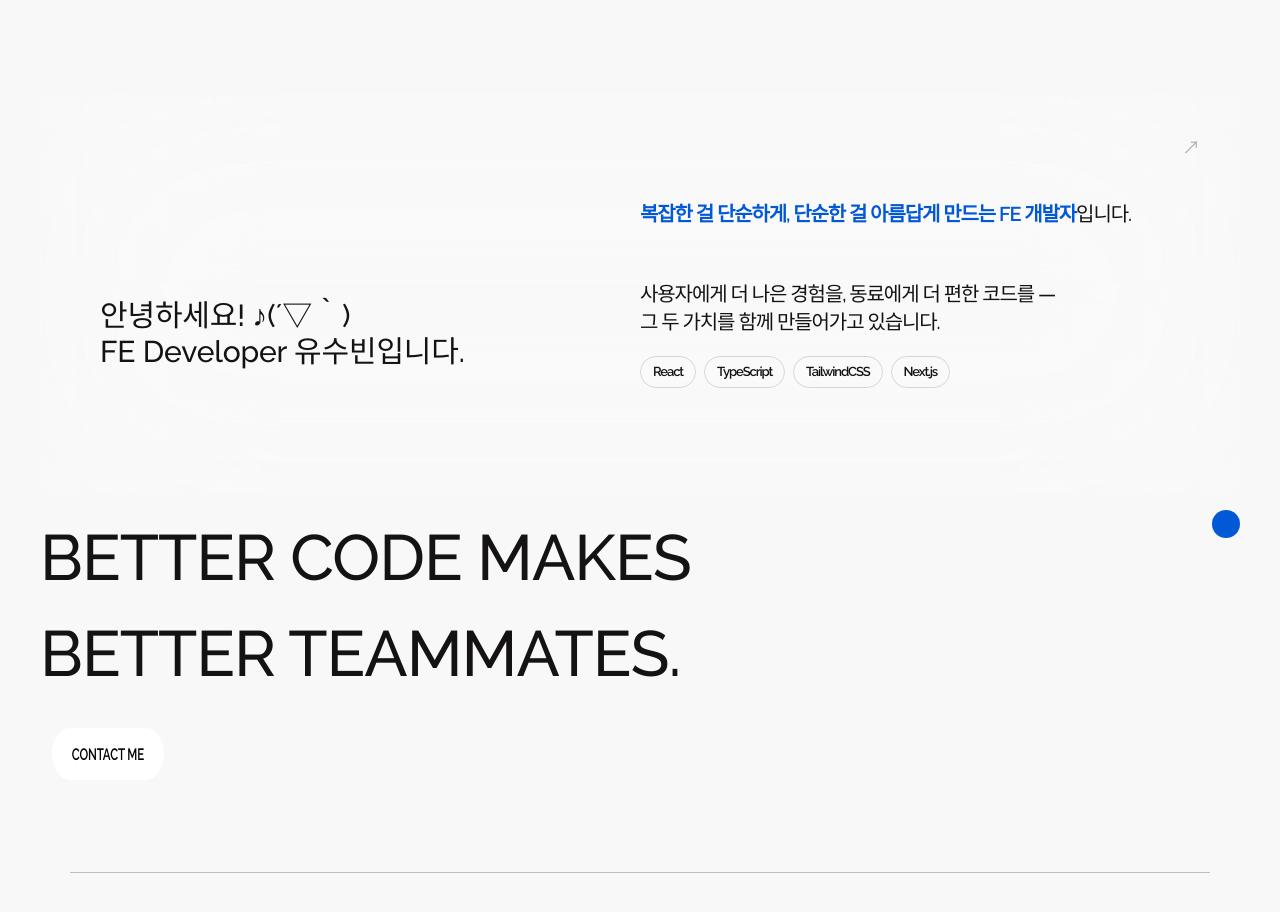
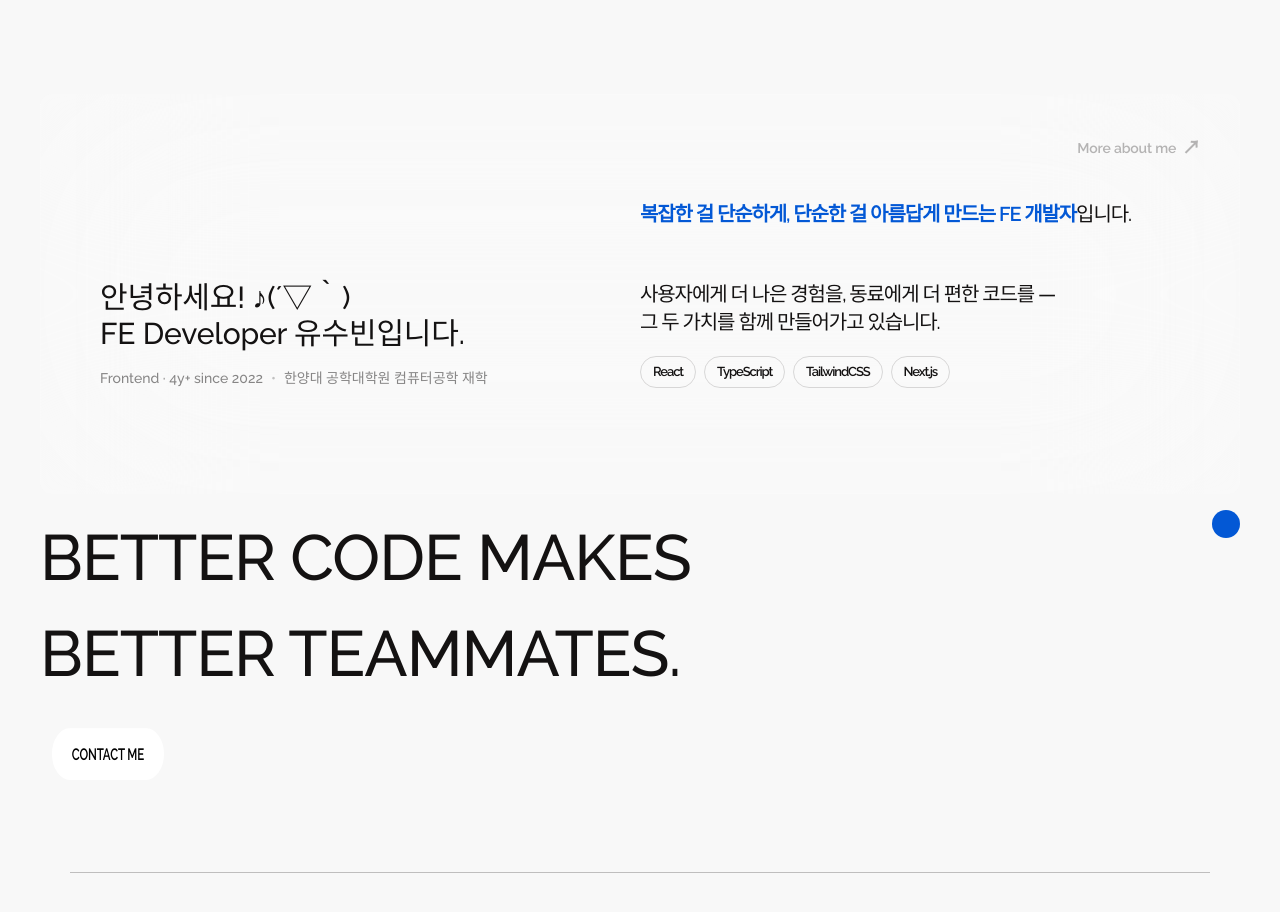
Before and after one commit to Da1re/atelier-dalre, a Next.js app in the folder apps/web/: page / in a window 1280 px wide. Shown: the part 842-1754 px from the top of the page. Built offline with nearby package versions, Linux system fonts and the light colour scheme; a web font is replaced by a local one.

Commit message:
style: About 섹션 이력 정보 추가 + 링크 라벨 보강

```diff
--- a/apps/web/src/components/sections/section-about.tsx
+++ b/apps/web/src/components/sections/section-about.tsx
@@ -39,13 +39,21 @@ export const SectionAbout = () => {
       <div className="relative rounded-xl overflow-hidden px-5 md:px-15 py-12 md:py-25 bg-white/20 backdrop-blur-[100px] grid grid-cols-1 md:grid-cols-2 lg:min-h-100 items-center gap-y-8 md:gap-y-10">
         <Link
           href="/about"
-          className="absolute top-10 right-10 text-lg text-foreground/30 hover:text-foreground/70 hover:translate-x-0.5 hover:-translate-y-0.5 transition-all"
+          className="absolute top-10 right-10 flex items-center gap-1.5 text-sm font-semibold text-foreground/30 hover:text-foreground/70 hover:translate-x-0.5 hover:-translate-y-0.5 transition-all"
         >
-          ↗
+          <span className="hidden md:inline">More about me</span>
+          <span className="text-lg">↗</span>
         </Link>
-        <div className="text-2xl md:text-3xl md:row-start-2 text-foreground">
-          안녕하세요! ♪(´▽｀)
-          <br /> FE Developer 유수빈입니다.
+        <div className="md:row-start-2 flex flex-col gap-3 md:gap-4">
+          <div className="text-2xl md:text-3xl text-foreground">
+            안녕하세요! ♪(´▽｀)
+            <br /> FE Developer 유수빈입니다.
+          </div>
+          <div className="text-xs md:text-sm text-foreground/50 tracking-normal flex flex-col md:flex-row md:items-center gap-y-1 md:gap-x-2">
+            <span>Frontend · 4y+ since 2022</span>
+            <span className="hidden md:inline text-foreground/25">•</span>
+            <span>한양대 공학대학원 컴퓨터공학 재학</span>
+          </div>
         </div>
         <div className="max-w-150 text-base md:text-xl md:col-start-2 text-foreground tracking-[-1.1px]">
           <p className="">
```
